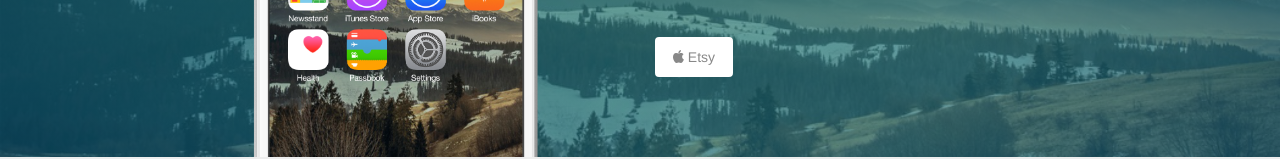
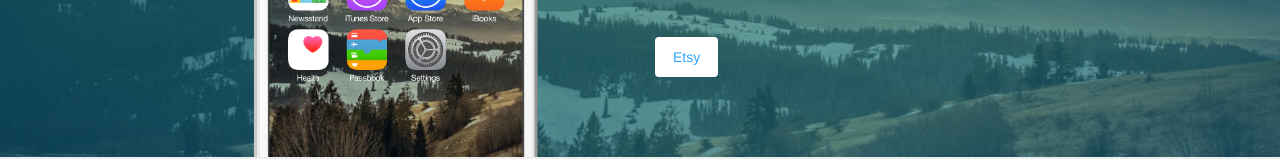
Before and after one commit to ksbuysell/ksbuysell.github.io, a plain HTML site: page index.html in a window 1280 px wide. Shown: the part 473-632 px from the top of the page. Drawn offline with Linux system fonts and the light colour scheme; files whose address does not match are found by name.

Commit message:
button 2

```diff
--- a/index.html
+++ b/index.html
@@ -80,7 +80,7 @@
                             </div>
                             <div class="buttons">
                                 <button class="btn btn-fill btn-neutral">
-                                <i class="fa fa-apple"></i> Etsy
+                                 <a href="#">Etsy</a>
                               </button>
                             </div>
                         </div>
```
